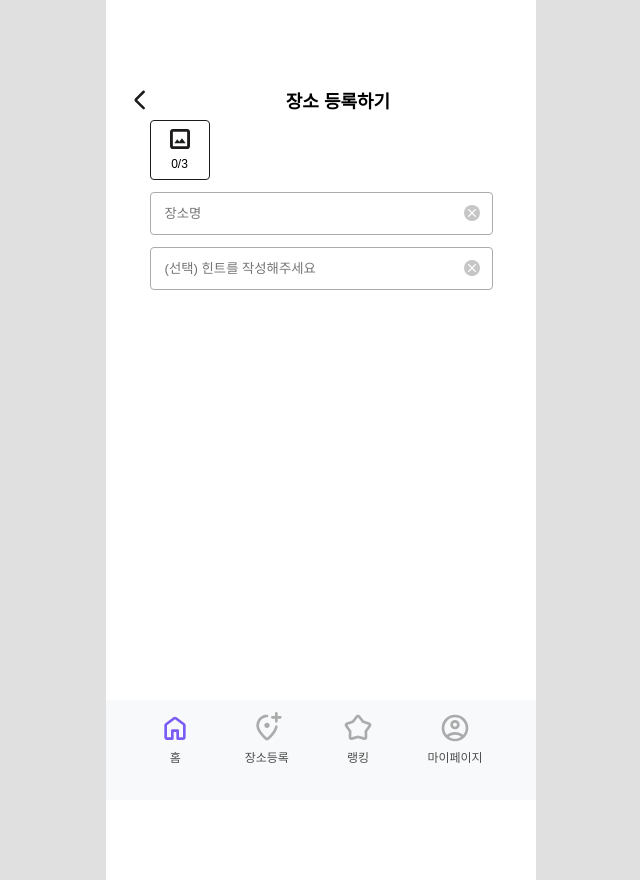
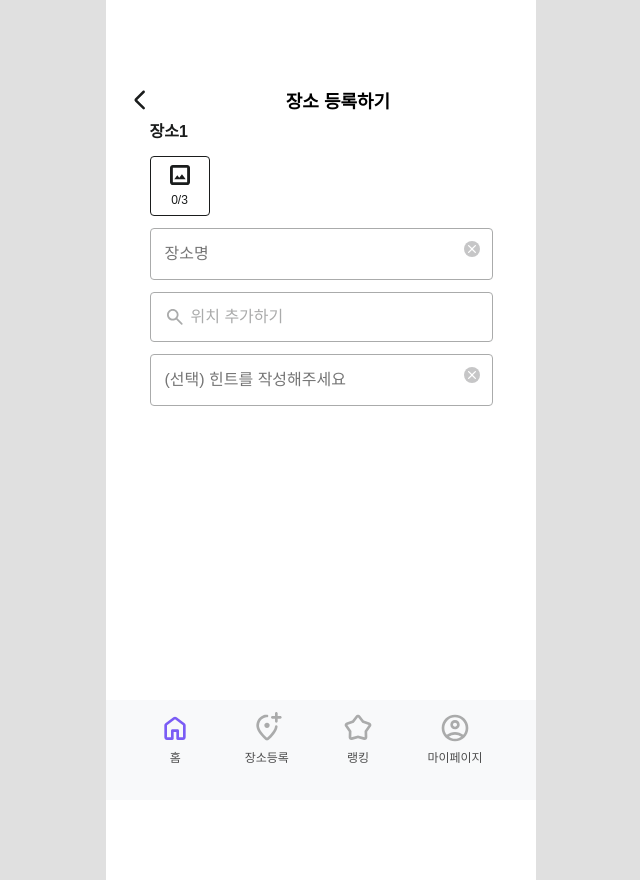
Before and after one commit to urdego/Urdego_Frontend, a Next.js app: page /placeRegister in a window 1280 px wide. Shown: the whole page, without its empty margins (319-959 px from the left). Built offline with nearby package versions, Linux system fonts and the light colour scheme.

Commit message:
feat: 장소 입력창 컴포넌트 구현

```diff
--- a/app/(nav)/placeRegister/page.tsx
+++ b/app/(nav)/placeRegister/page.tsx
@@ -8,7 +8,7 @@ const PlaceRegisterPage = () => {
   return (
     <PlaceRegisterWrapper>
       <TopBar NavType="default" label="장소 등록하기" />
-      <PlaceRegister />
+      <PlaceRegister title="장소1" currCount={0} totalCount={3} />
     </PlaceRegisterWrapper>
   );
 };
--- a/components/Layout/PlaceRegister/ImageUpload.styles.ts
+++ b/components/Layout/PlaceRegister/ImageUpload.styles.ts
@@ -1,10 +1,11 @@
+import colors from '@/styles/color/palette';
 import styled from 'styled-components';
 
 export const ImageUploadWrapper = styled.div`
   width: 60px;
   height: 60px;
   border-radius: 4px;
-  border: 1px solid #1a1c1c;
+  border: 1px solid ${colors.etc.black};
   display: flex;
   flex-direction: column;
   justify-content: center;
@@ -19,6 +20,7 @@ export const ImageUploadContainer = styled.div`
 `;
 
 export const ImageUploadCount = styled.div`
+  color: ${colors.etc.black};
   font-size: 12px;
   font-weight: 400;
   line-height: 150%;
--- a/components/Layout/PlaceRegister/PlaceInput.styles.ts
+++ b/components/Layout/PlaceRegister/PlaceInput.styles.ts
@@ -1,3 +1,4 @@
+import colors from '@/styles/color/palette';
 import styled from 'styled-components';
 
 export const PlaceInputWrapper = styled.div`
@@ -12,4 +13,15 @@ export const PlaceInputWrapper = styled.div`
 export const ContentInput = styled.input`
   border: none;
   outline: none;
+  font-size: 16px;
+  font-weight: 400;
+  line-height: 150%;
+  color:${colors.etc.black}
+
+  &::placeholder {
+    color: ${colors.gray[70]};
+    font-size: 16px;
+    font-weight: 400;
+    line-height: 150%;
+  }
 `;
--- a/components/Layout/PlaceRegister/PlaceRegister.styles.ts
+++ b/components/Layout/PlaceRegister/PlaceRegister.styles.ts
@@ -1,3 +1,4 @@
+import colors from '@/styles/color/palette';
 import styled from 'styled-components';
 
 export const PlaceRegisterWrapper = styled.div`
@@ -5,3 +6,10 @@ export const PlaceRegisterWrapper = styled.div`
   flex-direction: column;
   gap: 12px;
 `;
+
+export const PlaceRegistertext = styled.div`
+  color: ${colors.etc.black};
+  font-size: 16px;
+  font-weight: 700;
+  line-height: 150%;
+`;
--- a/components/Layout/PlaceRegister/PlaceRegister.tsx
+++ b/components/Layout/PlaceRegister/PlaceRegister.tsx
@@ -1,12 +1,28 @@
 import ImageUpload from './ImageUpload';
 import PlaceInput from './PlaceInput';
-import { PlaceRegisterWrapper } from './PlaceRegister.styles';
+import {
+  PlaceRegistertext,
+  PlaceRegisterWrapper,
+} from './PlaceRegister.styles';
+import PlaceSearchButton from './PlaceSearchButton';
 
-const PlaceRegister = () => {
+interface PlaceRegisterProps {
+  title: string;
+  currCount: number;
+  totalCount: number;
+}
+
+const PlaceRegister = ({
+  title,
+  currCount,
+  totalCount,
+}: PlaceRegisterProps) => {
   return (
     <PlaceRegisterWrapper>
-      <ImageUpload currCount={0} totalCount={3} />
+      <PlaceRegistertext>{title}</PlaceRegistertext>
+      <ImageUpload currCount={currCount} totalCount={totalCount} />
       <PlaceInput placeholder="장소명" />
+      <PlaceSearchButton />
       <PlaceInput placeholder="(선택) 힌트를 작성해주세요" />
     </PlaceRegisterWrapper>
   );
--- /dev/null
+++ b/components/Layout/PlaceRegister/PlaceSearchButton.styles.ts
@@ -0,0 +1,18 @@
+import colors from '@styles/color/palette';
+import styled from 'styled-components';
+
+export const PlaceSearchButtonWrapper = styled.div`
+  display: flex;
+  align-items: center;
+  gap: 4px;
+  border-radius: 4px;
+  border: 1px solid ${colors.gray[70]};
+  padding: 12px;
+`;
+
+export const PlaceSearchText = styled.div`
+  color: ${colors.gray[70]};
+  font-size: 16px;
+  font-weight: 400;
+  line-height: 150%;
+`;
--- a/components/Layout/PlaceRegister/PlaceSearchButton.tsx
+++ b/components/Layout/PlaceRegister/PlaceSearchButton.tsx
@@ -1,3 +1,16 @@
-const PlaceSearchButton = () => {};
+import {
+  PlaceSearchButtonWrapper,
+  PlaceSearchText,
+} from './PlaceSearchButton.styles';
+import { SearchIcon } from './PlaceSearchButtonIcon';
+
+const PlaceSearchButton = () => {
+  return (
+    <PlaceSearchButtonWrapper>
+      <SearchIcon />
+      <PlaceSearchText>위치 추가하기</PlaceSearchText>
+    </PlaceSearchButtonWrapper>
+  );
+};
 
 export default PlaceSearchButton;
--- /dev/null
+++ b/components/Layout/PlaceRegister/PlaceSearchButtonIcon.tsx
@@ -0,0 +1,4 @@
+import SearchIconSrc from '@styles/Icon/Search.svg';
+import Image from 'next/image';
+
+export const SearchIcon = () => <Image src={SearchIconSrc} alt="Search Icon" />;
```
